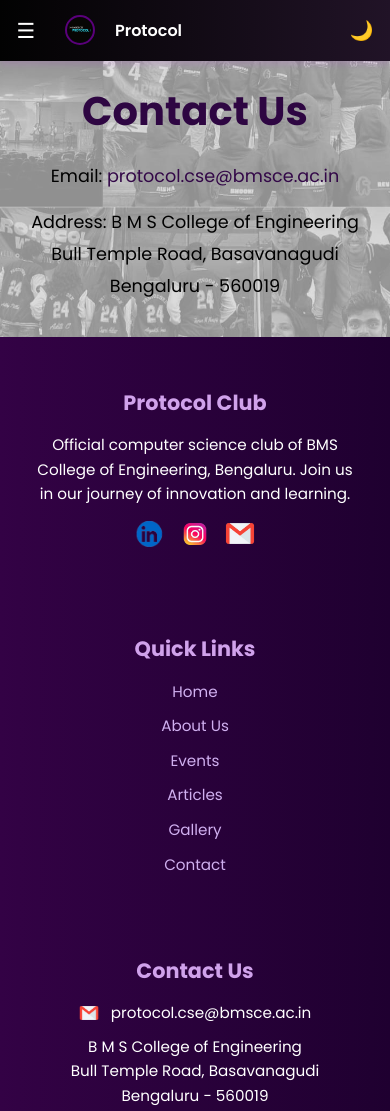
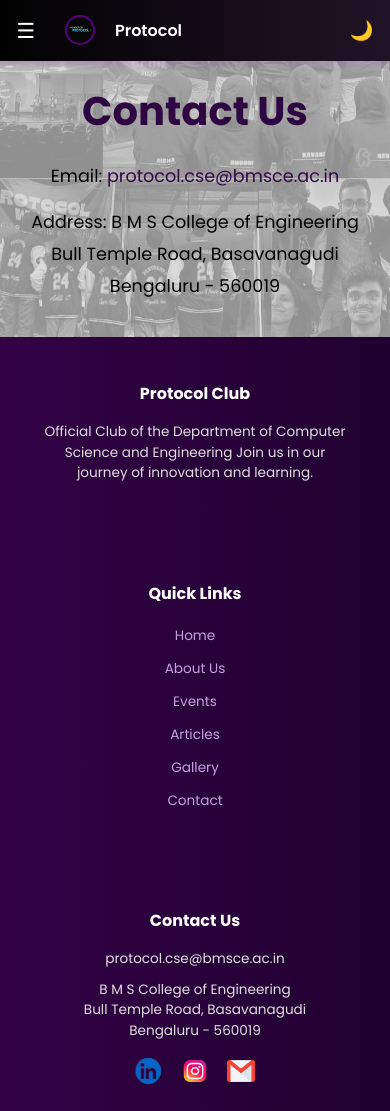
Before and after one commit to must-not-be-namedd/proto_website, a plain HTML site: page contact.html in a window 390 px wide. Shown: the top 1111 px of the page. Drawn offline with Linux system fonts and the light colour scheme.

Commit message:
Update contact.html

```diff
--- a/contact.html
+++ b/contact.html
@@ -1,3 +1,4 @@
+
 
 <!DOCTYPE html>
 <html lang="en">
@@ -595,128 +596,155 @@ footer {
                 font-size: 1rem;
             }
         }
-        /* General footer styling for background, padding, etc. */
+
+/* Footer Styles */
 .footer {
-    background-color: #211327; /* A dark purple/grey background */
-    color: white; /* Make all text inside the footer white by default */
-    padding: 40px 5%; /* Adjust padding as needed */
-    font-family: Arial, sans-serif; /* Example font */
+    background-color: #0c0c2c; /* Deep navy color */
+    color: #fff;
+    padding: 2rem 1rem;
+    text-align: center; /* Centers text like the copyright */
+    display: flex;
+    flex-direction: column;
+    align-items: center; /* Horizontally centers the footer-container and footer-bottom */
+    width: 100%;
 }
 
 .footer-container {
     display: flex;
-    flex-wrap: wrap;
-    justify-content: space-around; /* Distribute sections evenly */
-    gap: 30px; /* Space between footer sections */
-    max-width: 1200px; /* Max width for the content */
-    margin: 0 auto; /* Center the container */
+    justify-content: center; /* Centers the footer sections horizontally within the footer */
+    align-items: flex-start; /* Aligns sections to the top */
+    flex-wrap: wrap; /* Allows sections to wrap to the next line on smaller screens */
+    gap: 2rem; /* Space between footer sections */
+    max-width: 1200px;
+    margin: 0 auto;
+    width: 100%; /* Ensures the container takes full width for proper centering */
 }
 
 .footer-section {
     flex: 1; /* Allows sections to grow and shrink */
-    min-width: 250px; /* Minimum width for each section before wrapping */
-    padding: 10px;
-    /* Ensure text alignment within sections is consistent */
-    text-align: left; /* Default alignment */
+    min-width: 200px; /* Minimum width for each section before wrapping */
+    text-align: center; /* **Crucial: Centers text within each footer section** */
+    max-width: 300px; /* Optional: Sets a max width for sections on larger screens */
 }
 
-/* Styling for H3 headings within footer sections */
 .footer-section h3 {
-    color: rgb(208, 162, 235); /* Explicitly ensure headings are white */
-    font-size: 1.3em;
-    margin-bottom: 15px;
-    position: relative;
+    font-size: 1.2rem;
+    margin-bottom: 1rem;
+    color: #fff;
+    /* text-align: center is inherited from .footer-section, no need to redefine */
 }
 
-/* Styling for paragraph text within footer sections */
 .footer-section p {
-    color: white; /* Explicitly ensure paragraph text is white */
-    font-size: 0.95em;
-    line-height: 1.6;
-    margin-bottom: 10px;
+    font-size: 0.9rem;
+    line-height: 1.5;
+    /* text-align: center is inherited from .footer-section, no need to redefine */
 }
 
-/* Styling for unordered lists in Quick Links */
 .footer-section ul {
-    list-style: none; /* Remove bullet points */
+    list-style: none;
     padding: 0;
-    margin: 0;
+    /* text-align: center is inherited from .footer-section, no need to redefine */
 }
 
-/* Styling for list items and links */
 .footer-section ul li {
-    margin-bottom: 8px;
+    margin: 0.5rem 0;
 }
 
 .footer-section ul li a {
-    color: #d0b0f0; /* A lighter, subtle purple for links */
+    color: #c5a1e4; /* Subtle lavender color for links */
     text-decoration: none;
-    font-size: 0.95em;
-    transition: color 0.3s ease;
+    font-size: 0.9rem;
+    transition: color 0.3s;
 }
 
 .footer-section ul li a:hover {
-    color: #a020f0; /* Brighter purple on hover */
+    color: #ffffff; /* White on hover */
 }
 
-/* Styling for social icons container */
 .footer-section .socials {
     display: flex;
-    justify-content: flex-start; /* Aligns items to the start of the container */
-    align-items: center; /* Vertically centers items */
-    gap: 15px; /* Space between social icons */
-    margin-top: 15px;
-    margin-bottom: 10px;
-    /* If you want them perfectly centered in the section, change to:
-    justify-content: center; */
+    flex-direction: row; /* **Default to row for horizontal icons as per your desired desktop layout (image_ebc3a9.png)** */
+    gap: 1rem;
+    margin-top: 1rem;
+    justify-content: center; /* **Centers the social icons horizontally** */
+    align-items: center;
+    width: 100%; /* Ensures the flex container for socials takes full width to center its content */
 }
 
-/* Styling for social icon images */
 .footer-section .socials img {
-    width: 30px; /* Adjust size of social icons */
-    height: auto;
-    transition: transform 0.3s ease;
+    width: 30px;
+    height: 28px; /* Set a specific height as shown in the images */
+    transition: transform 0.3s;
+    object-fit: contain; /* Ensures the image scales correctly within its bounds */
 }
 
 .footer-section .socials img:hover {
-    transform: translateY(-3px); /* Slight lift on hover */
+    transform: scale(1.2);
 }
 
-/* Styling for the mail icon within the "Contact Us" section */
-.footer-section p img.icon {
-    vertical-align: middle; /* Aligns the image with the text baseline */
-    margin-right: 8px; /* Space between icon and text */
-    width: 20px; /* Adjust size of the mail icon */
-    height: auto;
+.footer-bottom {
+    margin-top: 2rem;
+    font-size: 0.8rem;
+    border-top: 1px solid rgba(255, 255, 255, 0.2);
+    padding-top: 1rem;
+    width: 100%; /* Ensure the border spans the full width */
 }
 
-/* Styling for the bottom copyright section */
-.footer-bottom {
-    text-align: center;
-    margin-top: 30px;
-    padding-top: 20px;
-    border-top: 1px solid rgba(255, 255, 255, 0.1); /* Subtle white line above copyright */
-    font-size: 0.85em;
-    color: rgba(255, 255, 255, 0.7); /* Slightly faded white for copyright text */
+/* Specific styling for icons within contact info (if applicable) */
+.footer-section p img.icon {
+    width: 18px; /* Example size */
+    height: 18px;
+    vertical-align: middle;
+    margin-right: 8px;
 }
 
-/* Responsive adjustments */
+/* Responsive adjustments for central alignment on smaller screens */
 @media (max-width: 768px) {
     .footer-container {
-        flex-direction: column; /* Stack sections vertically on smaller screens */
-        align-items: center; /* Center items when stacked */
-        text-align: center; /* Center text within sections */
+        flex-direction: column; /* Stack sections vertically */
+        align-items: center; /* Center the stacked sections */
+        gap: 1.5rem;
     }
 
     .footer-section {
-        min-width: unset; /* Remove min-width restriction */
-        width: 100%; /* Take full width */
-        margin-bottom: 20px;
+        min-width: unset; /* Remove min-width to allow full width on small screens */
+        width: 90%; /* Give some padding from the sides */
+        max-width: 350px; /* Constrain width on smaller screens for readability */
+        margin-bottom: 1.5rem; /* Space between stacked sections */
     }
 
-    /* For social icons on small screens, explicitly center them */
+    .footer-section:last-child {
+        margin-bottom: 0;
+    }
+
+    .footer-section h3,
+    .footer-section p,
+    .footer-section ul {
+        text-align: center; /* Explicitly center text for all elements within sections on mobile */
+    }
+
+    .footer-section ul {
+        padding: 0; /* Ensure no extra padding pushing list items */
+    }
+
     .footer-section .socials {
-        justify-content: center; /* Center social icons when sections are stacked */
+        flex-direction: row; /* Keep social icons horizontal on mobile */
+        justify-content: center; /* Explicitly center social icons on mobile */
+        gap: 1rem;
+    }
+}
+
+/* For very small phones, optional adjustments */
+@media (max-width: 480px) {
+    .footer {
+        padding: 1.5rem 3%; /* Further reduce horizontal padding */
+    }
+    .footer-section h3 {
+        font-size: 1rem;
+    }
+    .footer-section p,
+    .footer-section ul li a {
+        font-size: 0.85rem;
     }
 }
     </style>
@@ -769,12 +797,9 @@ footer {
         <div class="footer-container">
             <div class="footer-section">
                 <h3>Protocol Club</h3>
-                <p>Official computer science club of BMS College of Engineering, Bengaluru. Join us in our journey of innovation and learning.</p>
-                <div class="socials">
-                    <a href="https://www.linkedin.com/company/protocol-bmsce/"><img src="logos/linkedinlogo.png" alt="LinkedIn"></a>
-                    <a href="https://www.instagram.com/protocol_bmsce?igsh=MTBjcmpzMWtxeW9ncQ=="><img src="logos/instalogo.png" alt="Instagram"></a>
-                    <a href="mailto:protocol.cse@bmsce.ac.in"><img src="logos/maillogo.png" alt="Gmail"></a>
-                </div>
+                <p>Official Club of the Department of Computer Science and Engineering
+Join us in our journey of innovation and learning.</p>
+
             </div>
             <div class="footer-section">
                 <h3>Quick Links</h3>
@@ -791,8 +816,13 @@ footer {
             </div>
             <div class="footer-section">
                 <h3>Contact Us</h3>
-                <p><img src="logos/maillogo.png" alt="Gmail" class="icon"> protocol.cse@bmsce.ac.in</p>
+                <p>protocol.cse@bmsce.ac.in</p>
                 <p>B M S College of Engineering<br>Bull Temple Road, Basavanagudi<br>Bengaluru - 560019</p>
+                <div class="socials">
+                    <a href="https://www.linkedin.com/company/protocol-bmsce/"><img src="logos/linkedinlogo.png" alt="LinkedIn"></a>
+                    <a href="https://www.instagram.com/protocol_bmsce?igsh=MTBjcmpzMWtxeW9ncQ=="><img src="logos/instalogo.png" alt="Instagram"></a>
+                    <a href="mailto:protocol.cse@bmsce.ac.in"><img src="logos/maillogo.png" alt="Gmail"></a>
+                </div>
             </div>
         </div>
         <div class="footer-bottom">
```
